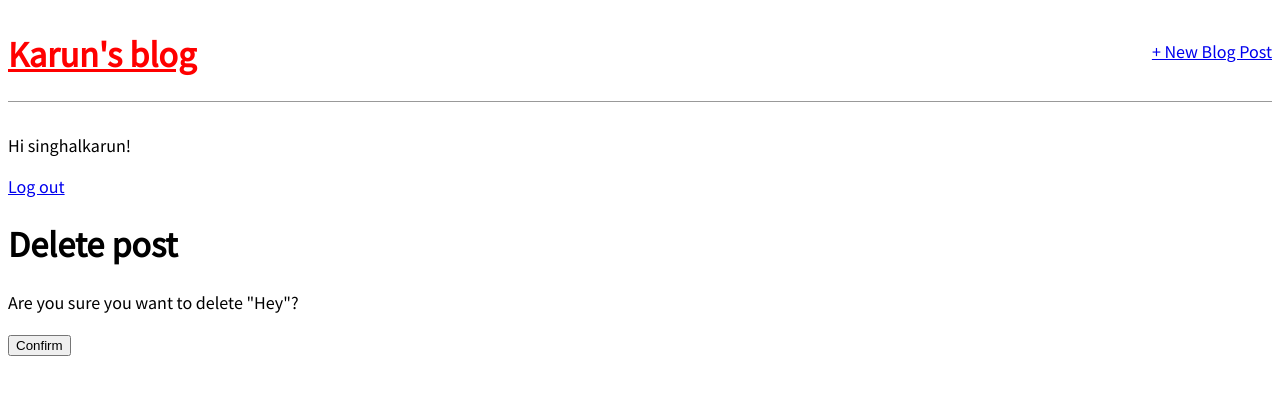
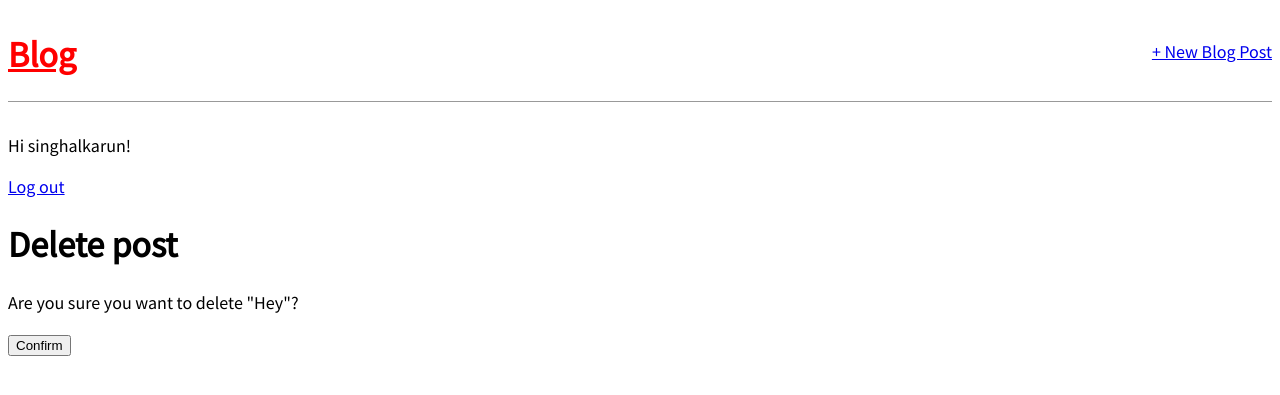
Before and after one commit to singhalkarun/hj-rnt, a Django app: page /post/8/delete/ in a window 1280 px wide. Shown: the top 395 px of the page. Run offline with Django 3.2, Linux system fonts and the light colour scheme; a user stored in the database is signed in; data comes from the database, SQL or seed files in the repository.

Commit message:
Changed blog name and removed body from main page

```diff
--- a/templates/base.html
+++ b/templates/base.html
@@ -4,7 +4,7 @@
 <head>
     <meta charset="UTF-8">
     <meta name="viewport" content="width=device-width, initial-scale=1.0">
-    <title>Karun's Blog</title>
+    <title>Blog</title>
     <link href="https://fonts.googleapis.com/css?family=Source+Sans+Pro:400"
         rel="stylesheet">
     <link href="{% static 'css/base.css' %}" rel="stylesheet">
@@ -14,7 +14,7 @@
         <header>
 
             <div class="nav-left">
-                <h1><a href="{% url 'home' %}">Karun's blog</a></h1>
+                <h1><a href="{% url 'home' %}">Blog</a></h1>
             </div>
 
             <div class="nav-right">
--- a/templates/home.html
+++ b/templates/home.html
@@ -4,7 +4,6 @@
     {% for post in BlogPostsList %}
         <div class="post-entry">
             <h2><a href="{% url 'post_detail' post.pk %}">{{ post.title }}</a></h2>
-            <p>{{ post.body }}</p>
         </div>
 
     {% endfor %}
```
